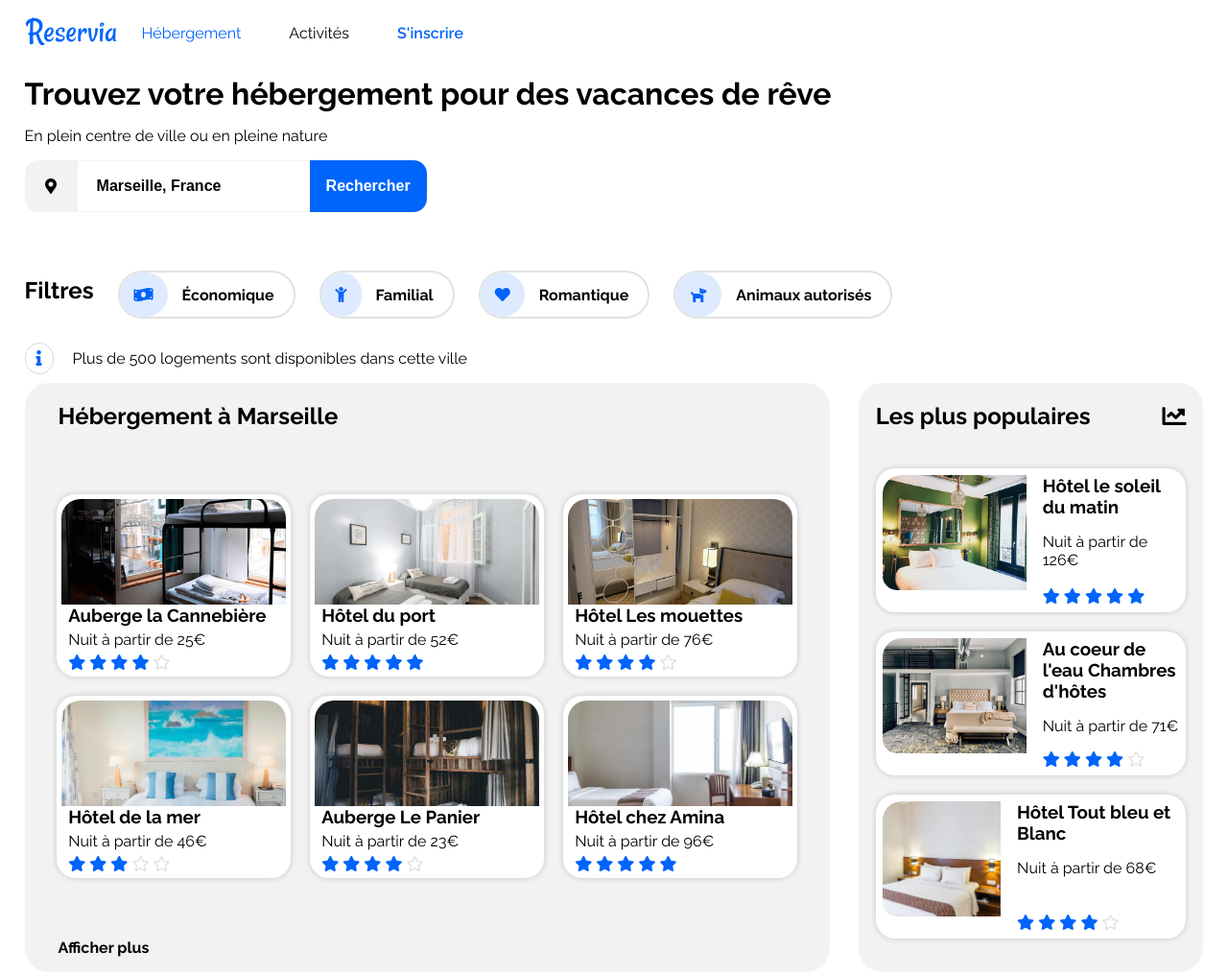
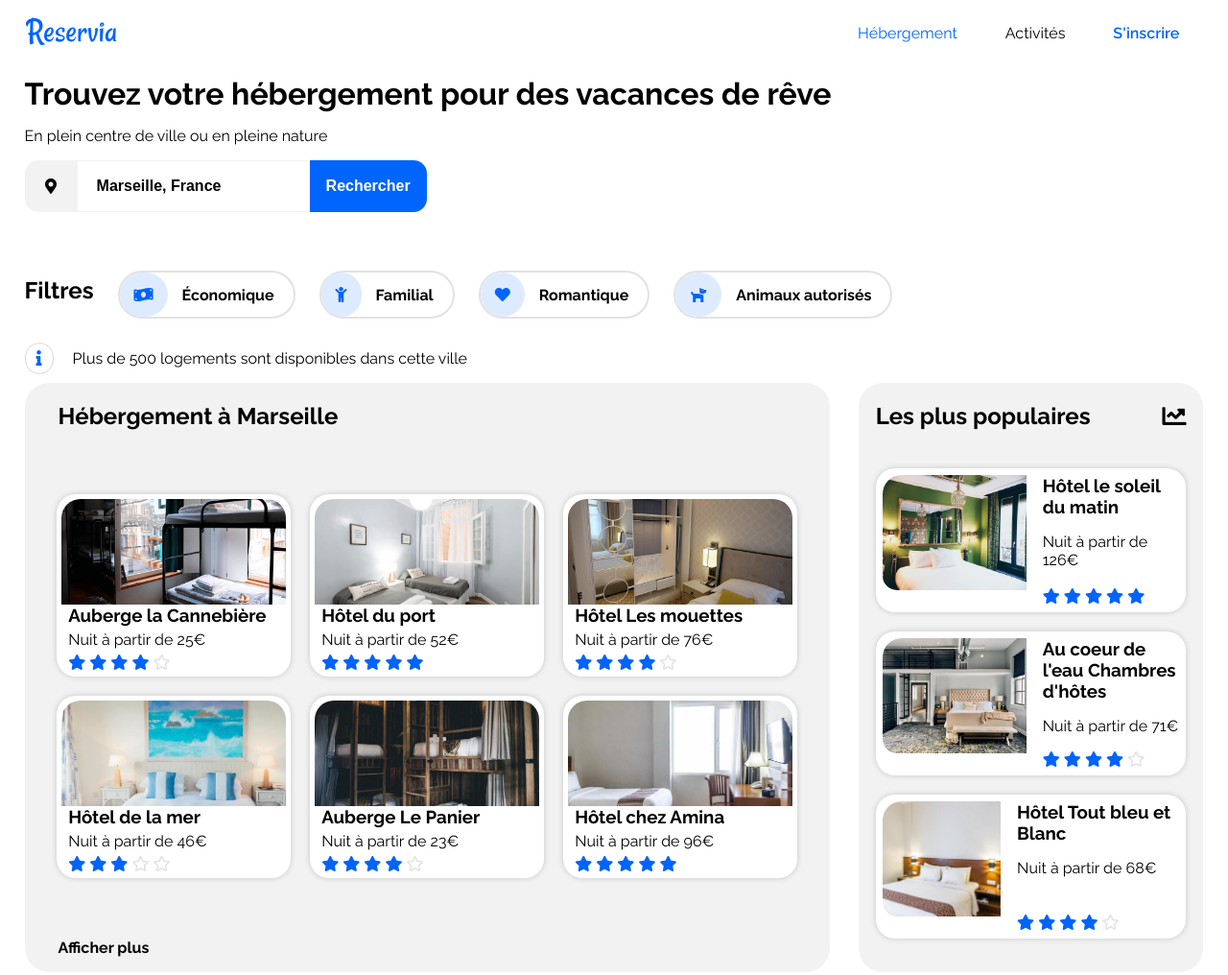
Before and after one commit to AdrienDev91/AdrienHartmann-2-21-05-2021, a plain HTML site: page index.html in a window 1280 px wide. Shown: the top 1016 px of the page at 96% size. Drawn offline with Linux system fonts and the light colour scheme.

Commit message:
ajustements dekstop

```diff
--- a/index.html
+++ b/index.html
@@ -28,9 +28,11 @@
         <div class="logo">
             <a href="index.html"><img src="images/logo/Reservia.svg" alt="logo" id="logo"></a>
         </div>
+            <div class="links">
                 <div class="hebergement_nav" id="navbar-hebergement"><a>Hébergement</a></div>
                 <div class="activites_nav" id="navbar-activites"><a>Activités</a></div>
                 <div class="sign-up" id="navbar-signup"><a class="sinscrire_nav">S'inscrire</a></div>
+            </div>
         </nav>
 
     </header>
--- a/style.css
+++ b/style.css
@@ -14,6 +14,7 @@ header{
     justify-content: space-between;
     width: 96%;
     margin: auto;
+    max-width: 1440px;
 }
 ul{
     list-style: none;
@@ -21,16 +22,14 @@ ul{
 .logo{
     display: flex;
     align-items: center;
-
 }
 .navbar{
     display: flex;
-
+    width: 100%;
+    justify-content:space-between ;
 }
-.navigation{
+.links{
     display: flex;
-    align-items: center;
-
 }
 .hebergement_nav{
     color:#0064fa;
@@ -363,7 +362,7 @@ ul{
 
 /*MOBILE*/
 
-@media screen and (max-width:600px){
+@media screen and (max-width:480px){
 
 main{
     width: 100%;
```
